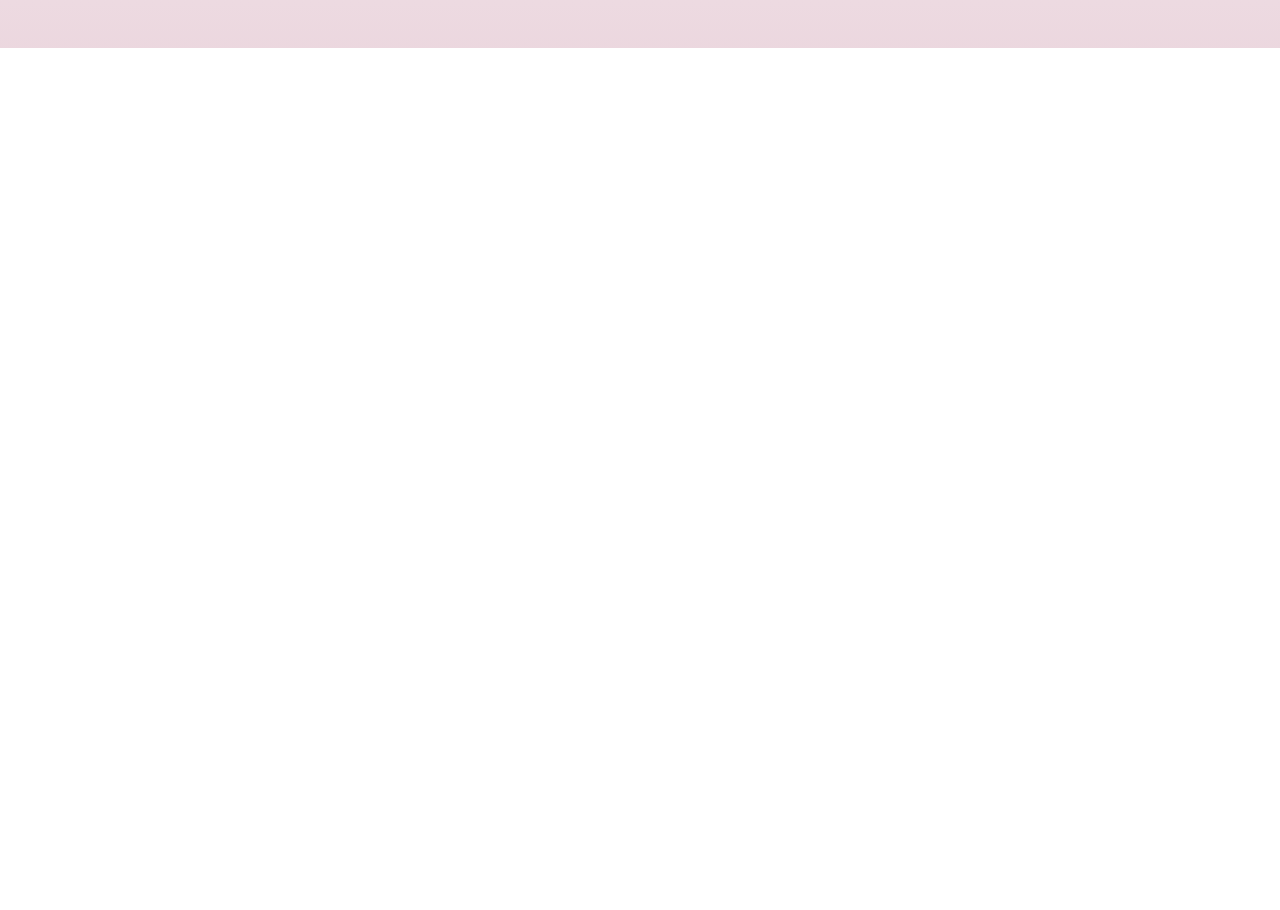
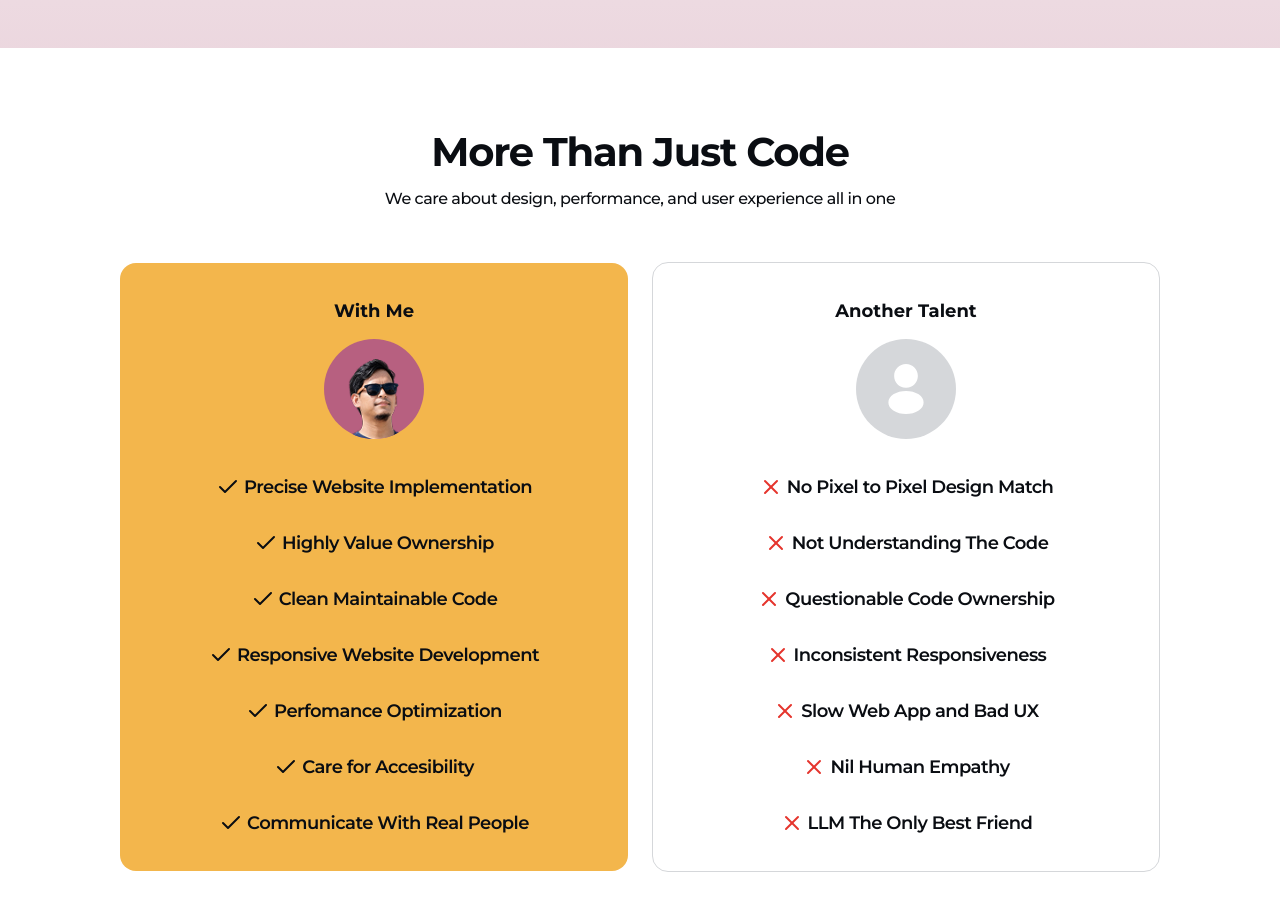
Before and after one commit to rinarudhei/rin-fe-porto, a React (Vite) app: page / in a window 1280 px wide. Shown: the part 2340-3250 px from the top of the page. Before the commit the page ends 2388 px from the top, so only its background shows below. Built offline with nearby package versions, Linux system fonts and the light colour scheme.

Commit message:
feat: Standout Cards

```diff
--- a/src/App.tsx
+++ b/src/App.tsx
@@ -1,4 +1,4 @@
-import './App.css';
+import ComparisonSection from './components/containers/comparison/ComparisonSection';
 import DescriptionSection from './components/containers/description/DescriptionSection';
 import HeroSection from './components/containers/hero/HeroSection';
 import SkillsSection from './components/containers/skills/SkillsSection';
@@ -13,6 +13,7 @@ function App() {
       <DescriptionSection />
       <TraitsSection />
       <SkillsSection />
+      <ComparisonSection />
     </div>
   );
 }
--- /dev/null
+++ b/src/components/containers/SectionDescription.tsx
@@ -0,0 +1,19 @@
+type SectionDescriptionProps = {
+  title: string;
+  subtitle: string;
+};
+
+function SectionDescription({ title, subtitle }: SectionDescriptionProps) {
+  return (
+    <div className='flex-center flex-col gap-2'>
+      <div className='text-display-sm lg:text-display-xl text-center font-bold tracking-[-0.02em] text-neutral-950 lg:tracking-[-0.03em]'>
+        {title}
+      </div>
+      <div className='lg:text-md text-center text-sm font-medium text-neutral-950 lg:tracking-[-0.03em]'>
+        {subtitle}
+      </div>
+    </div>
+  );
+}
+
+export default SectionDescription;
--- a/src/components/containers/SectionWrapper.tsx
+++ b/src/components/containers/SectionWrapper.tsx
@@ -2,15 +2,15 @@ import { clsx } from 'cn';
 
 type SectionWrapperProps = {
   idName: string;
-  sectionClass: string;
-  divClass: string;
+  sectionClass?: string;
+  divClass?: string;
   children: React.ReactNode;
 };
 
 function SectionWrapper({
   idName,
-  sectionClass,
-  divClass,
+  sectionClass = '',
+  divClass = '',
   children,
 }: SectionWrapperProps) {
   return (
--- /dev/null
+++ b/src/components/containers/comparison/ComparisonCard.tsx
@@ -0,0 +1,66 @@
+import { clsx } from 'cn';
+import { Check, X } from 'lucide-react';
+
+import Anonymous from '@/assets/icons/profile.svg?react';
+import Profile from '@/assets/images/rinaldi-small.png';
+
+type ComparisonCardProps = {
+  isPrimary: boolean;
+  title: string;
+  whats: string[];
+};
+
+function ComparisonCard({ isPrimary, title, whats }: ComparisonCardProps) {
+  return (
+    <div
+      className={clsx(
+        'flex-center w-full max-w-90.25 flex-col gap-6 rounded-2xl px-4 py-8 lg:max-w-147 lg:basis-1/2 lg:gap-8 lg:p-8',
+        isPrimary ? 'bg-secondary-100' : 'border border-neutral-300 bg-white'
+      )}
+    >
+      {/* Standout card header */}
+      <div className='flex-center flex-col gap-3'>
+        <div className='text-center text-lg font-bold text-neutral-950'>
+          {title}
+        </div>
+        <div
+          className={clsx(
+            'size-20 overflow-clip rounded-full lg:size-25',
+            isPrimary ? 'bg-primary-300 relative' : 'flex-center bg-neutral-300'
+          )}
+        >
+          {isPrimary ? (
+            <img
+              src={Profile}
+              alt='Rinaldi profile picture'
+              className='absolute bottom-0 left-3 size-16 lg:left-4 lg:size-20'
+            />
+          ) : (
+            <Anonymous
+              className={clsx('size-[45.4px] text-white lg:size-15')}
+            />
+          )}
+        </div>
+      </div>
+
+      {/* Standout List */}
+      <ul className='flex-center flex-col gap-3 lg:gap-6'>
+        {whats.map((w) => (
+          <li
+            key={w}
+            className='text-md tracking-0 flex-center md:text-md w-max gap-1 text-center font-semibold text-nowrap text-neutral-950 sm:text-sm lg:text-lg lg:tracking-[-0.03em]'
+          >
+            {isPrimary ? (
+              <Check className='size-6 text-neutral-950' />
+            ) : (
+              <X className='size-6 text-[#e5352d]' />
+            )}{' '}
+            {w}
+          </li>
+        ))}
+      </ul>
+    </div>
+  );
+}
+
+export default ComparisonCard;
--- /dev/null
+++ b/src/components/containers/comparison/ComparisonSection.tsx
@@ -0,0 +1,68 @@
+import SectionDescription from '../SectionDescription';
+import SectionWrapper from '../SectionWrapper';
+import ComparisonCard from './ComparisonCard';
+
+function ComparisonSection() {
+  const sectionDescription = {
+    title: 'More Than Just Code',
+    subtitle:
+      'We care about design, performance, and user experience all in one',
+  };
+
+  const standouts = {
+    withMe: {
+      title: 'With Me',
+      whats: [
+        'Precise Website Implementation',
+        'Highly Value Ownership',
+        'Clean Maintainable Code',
+        'Responsive Website Development',
+        'Perfomance Optimization',
+        'Care for Accesibility',
+        'Communicate With Real People',
+      ],
+      isPrimary: true,
+    },
+
+    other: {
+      title: 'Another Talent',
+      whats: [
+        'No Pixel to Pixel Design Match',
+        'Not Understanding The Code',
+        'Questionable Code Ownership',
+        'Inconsistent Responsiveness',
+        'Slow Web App and Bad UX',
+        'Nil Human Empathy',
+        'LLM The Only Best Friend',
+      ],
+      isPrimary: false,
+    },
+  };
+
+  return (
+    <SectionWrapper
+      idName='comparison'
+      sectionClass='py-10 px-4 lg:py-20 lg:px-30'
+      divClass='gap-6 lg:gap-12 w-full'
+    >
+      <SectionDescription
+        title={sectionDescription.title}
+        subtitle={sectionDescription.subtitle}
+      />
+      <div className='flex-center w-full flex-col gap-6 sm:flex-row'>
+        <ComparisonCard
+          isPrimary={standouts.withMe.isPrimary}
+          title={standouts.withMe.title}
+          whats={standouts.withMe.whats}
+        />
+        <ComparisonCard
+          isPrimary={standouts.other.isPrimary}
+          title={standouts.other.title}
+          whats={standouts.other.whats}
+        />
+      </div>
+    </SectionWrapper>
+  );
+}
+
+export default ComparisonSection;
--- a/src/components/containers/skills/SkillsSection.tsx
+++ b/src/components/containers/skills/SkillsSection.tsx
@@ -6,6 +6,7 @@ import {
   CarouselPrevious,
 } from '@/components/ui/carousel';
 
+import SectionDescription from '../SectionDescription';
 import SectionWrapper from '../SectionWrapper';
 import SkillCard from './SkillCard';
 
@@ -70,22 +71,23 @@ function SkillsSection() {
     },
   ];
 
+  const sectionDesc = {
+    title: 'Code, Design, and Everything in Between',
+    subtitle:
+      'These are the technologies that power my workflow and bring ideas to life.',
+  };
+
   return (
     <SectionWrapper
       idName='skills'
       sectionClass='bg-linear-to-t from-[#9e385e]/20 to-[#9e385e]/0'
-      divClass='gap-6 px-4 py-10 sm:gap-8 sm:px-16 sm:py-12 lg:gap-10 lg:px-16 lg:py-16 xl:gap-12 xl:px-30 xl:py-20'
+      divClass='gap-6 px-4 py-10 sm:gap-8 sm:px-8 sm:py-12 lg:gap-10 lg:px-16 lg:py-16 xl:gap-12 xl:px-30 xl:py-20'
     >
       {/* Skills Section Description */}
-      <div className='flex-center flex-col gap-2'>
-        <div className='text-display-sm lg:text-display-xl text-center font-bold tracking-[-0.02em] text-neutral-950 lg:tracking-[-0.03em]'>
-          Code, Design, and Everything in Between
-        </div>
-        <div className='lg:text-md text-center text-sm font-medium text-neutral-950 lg:tracking-[-0.03em]'>
-          These are the technologies that power my workflow and bring ideas to
-          life.
-        </div>
-      </div>
+      <SectionDescription
+        title={sectionDesc.title}
+        subtitle={sectionDesc.subtitle}
+      />
 
       {/* Skills Carousel */}
       <Carousel
@@ -94,7 +96,7 @@ function SkillsSection() {
         }}
         className='w-full max-w-90.5 sm:max-w-140 lg:max-w-230'
       >
-        <CarouselContent className='gap-4 py-px pr-100'>
+        <CarouselContent className='gap-4 py-px'>
           {skills.map(({ id, skill, description, icon }) => (
             <CarouselItem
               key={id}
```
Also changed, not shown: src/App.css (deleted).
